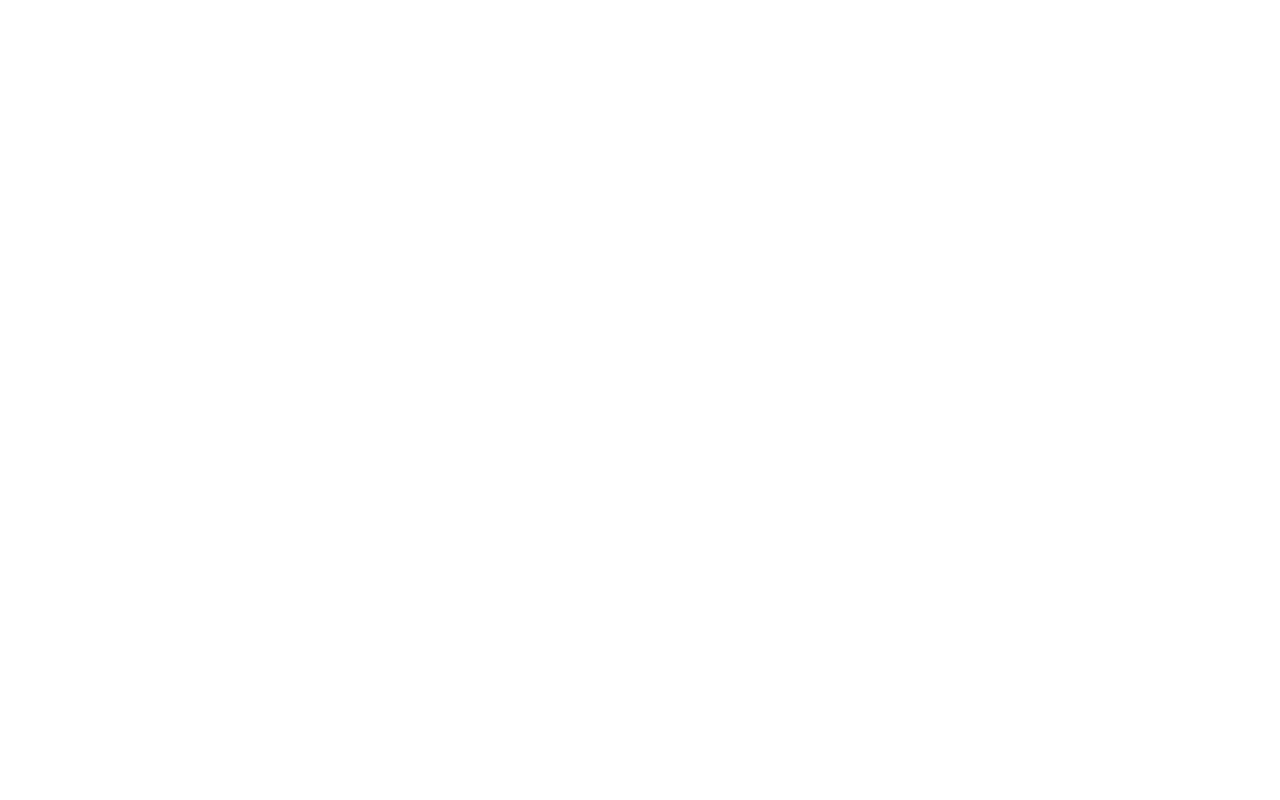
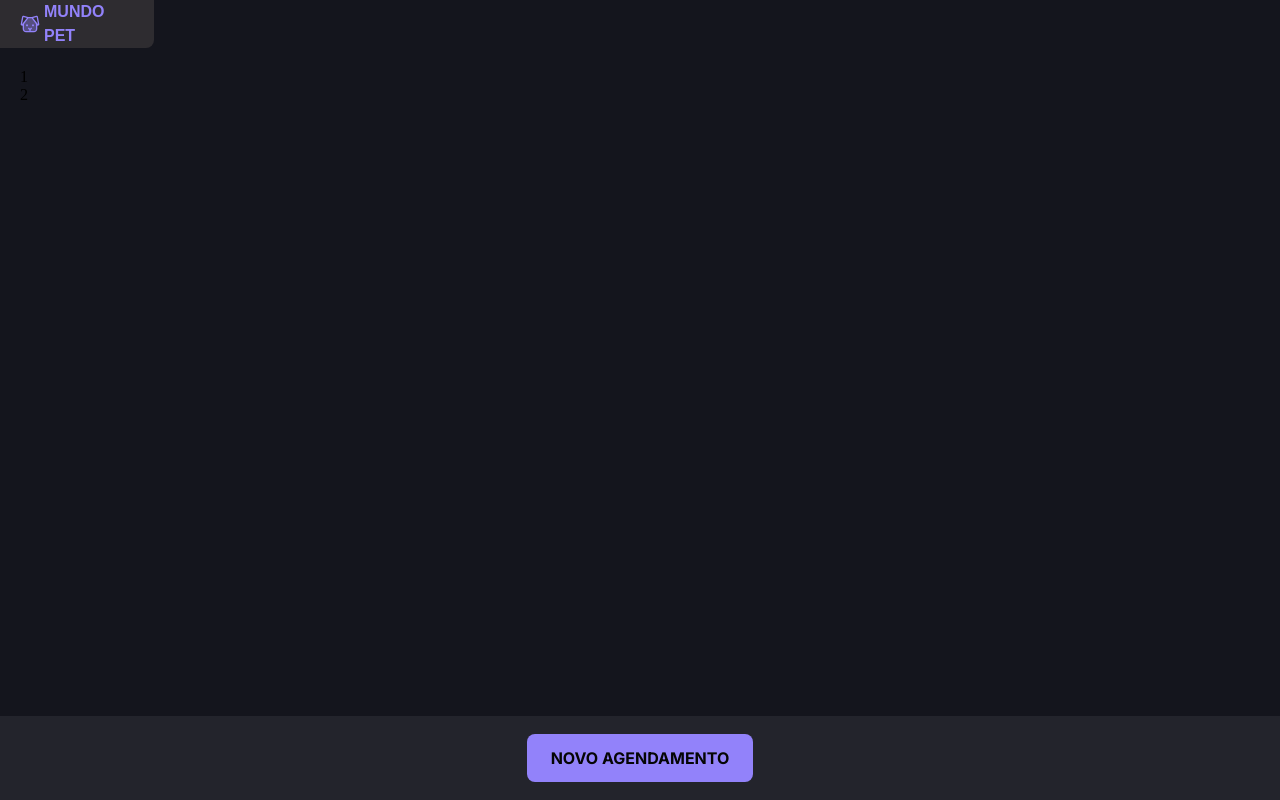
Before and after one commit to macedocmateus/mundo-pet, a plain HTML site: page index.html in a window 1280 px wide. Drawn offline with Linux system fonts and the light colour scheme; a web font is replaced by a local one.

Commit message:
add logo and new schedule button

```diff
--- a/index.html
+++ b/index.html
@@ -12,6 +12,20 @@
     <title>Mundo Pet</title>
 </head>
 <body>
+    <header>
+        <div class="logo">
+            <img src="./assets/logo.svg" alt="logo">
+            <span>MUNDO PET</span>
+        </div>
+    </header>
 
+    <main>
+        <div>1</div>
+        <div>2</div>
+    </main>
+
+    <footer>
+        <button type="button">NOVO AGENDAMENTO</button>
+    </footer>
 </body>
 </html>
--- a/style.css
+++ b/style.css
@@ -4,6 +4,8 @@
     --content-tertiary: #666666;
     --content-brand: #9282fa;
 
+    --background-body:#14151d;
+    --background-logo: #2e2c30;
     --background-primary: #151515;
     --background-secondary: #1e1e1e;
     --background-tertiary: #23242c;
@@ -15,6 +17,8 @@
     --border-brand: #9282fa;
     --border-divisor: #353339;
 
+    --color-text-button:#050505;
+
     --accent-blue: #027df0;
     --accent-blue-light: #16487a;
     --accent-yellow: #f0dc02;
@@ -23,6 +27,7 @@
     --accent-orange-light: #75501b;
 
     --font-title: 700 1.5rem/2rem 'Inter Tight', sans-serif;
+    --font-logo: 700 1rem/1.5rem 'Familjen Grotesk', sans-serif;
 
     --paragraph-medium: 500 0.875rem/1.5rem 'Inter', sans-serif;
     --paragraph-small: 500 0.75rem/1rem 'Inter', sans-serif;
@@ -50,4 +55,50 @@
 body {
     max-width: 100%;
     min-height: 100dvh;
+    background-color: var(--background-body);
+    display: flex;
+    flex-direction: column;
 }
+
+.logo {
+    display: flex;
+    align-items: center;
+    gap: 0.25rem;
+    width: 9.625rem;
+    height: 3rem;
+    background-color: var(--background-logo);
+    padding-inline: 1.25rem;
+    padding-block: 0.75rem;
+    border-bottom-right-radius: 0.5rem;
+    margin-bottom: 0.5rem;
+}
+
+.logo span {
+    font: var(--font-logo);
+    color: var(--content-brand);
+}
+
+main {
+    display: flex;
+    flex-direction: column;
+    flex: 1;
+    padding: 0.75rem 1.25rem;
+}
+
+footer {
+    margin: 0 auto;
+    width: 100vw;
+    height: 5.24rem;
+    background-color: var(--background-tertiary);
+    display: flex;
+    justify-content: center;
+    align-items: center;
+}
+
+footer button{
+    font: var(--label-large);
+    padding: 0.75rem 1.5rem;
+    border-radius: 0.5rem;
+    background-color: var(--background-brand);
+    color: var(--color-text-button);
+}
```
